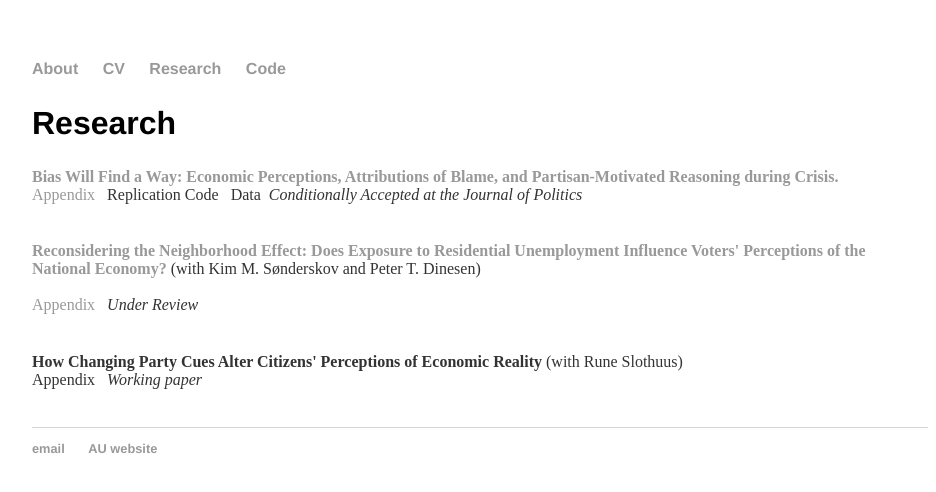
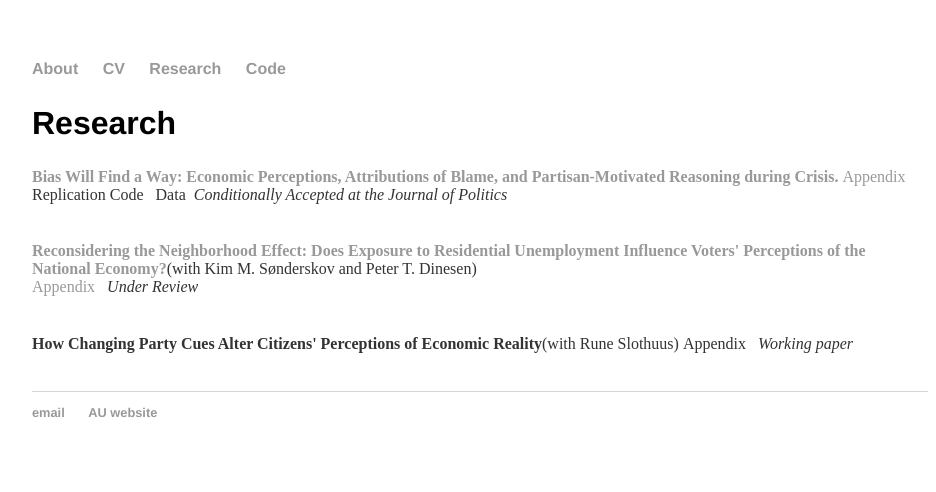
Before and after one commit to mbisgaard/mbisgaard.github.io, a Jekyll site: the page built from research/index.html, in a window 1280 px wide. Shown: the top 492 px of the page, without its empty margins (160-1096 px from the left). Built offline with Jekyll 4.4.1, drawn with Linux system fonts in a browser that asks for light colours.

```diff
--- a/research/index.html
+++ b/research/index.html
@@ -6,7 +6,7 @@ title: mbisgaard::Research
 	<h2>Research</h2>
 
 
-	<pentry><b><a href="https://www.dropbox.com/s/9evclz1cfxld75f/econ-partisan-bias-MBC.pdf?dl=0">Bias Will Find a Way: Economic Perceptions, Attributions of Blame, and Partisan-Motivated Reasoning during Crisis.</a></b> </pentry> <br>
+	<pentry><b><a href="https://www.dropbox.com/s/9evclz1cfxld75f/econ-partisan-bias-MBC.pdf?dl=0">Bias Will Find a Way: Economic Perceptions, Attributions of Blame, and Partisan-Motivated Reasoning during Crisis.</a></b></pentry>
 	<p1><a href="https://www.dropbox.com/s/16g3y7lgwp2xcav/econ-partisan-bias-MBC-APPENDIX.pdf?dl=0">Appendix</a>
 	&nbsp; Replication Code
 	&nbsp; Data
@@ -14,12 +14,12 @@ title: mbisgaard::Research
 
 	<p>&nbsp;</p>
 
-	<pentry><b><a href="https://www.dropbox.com/s/gi8nd5a2nsqnxv2/neighborhood-econ-mbc-kms-ptd.pdf?dl=0">Reconsidering the Neighborhood Effect: Does Exposure to Residential Unemployment Influence Voters' Perceptions of the National Economy?</a></b> (with Kim M. Sønderskov and Peter T. Dinesen)</pentry> <br>
+	<pentry><b><a href="https://www.dropbox.com/s/gi8nd5a2nsqnxv2/neighborhood-econ-mbc-kms-ptd.pdf?dl=0">Reconsidering the Neighborhood Effect: Does Exposure to Residential Unemployment Influence Voters' Perceptions of the National Economy?</a></b>(with Kim M. Sønderskov and Peter T. Dinesen)</pentry>
 	<br><p1><a href="https://www.dropbox.com/s/fvo9c9ylolf1jhj/neighborhood-econ-mbc-kms-ptd-APPENDIX.pdf?dl=0">Appendix</a>
 	&nbsp; <i>Under Review</i></p1>
 
 	<p>&nbsp;</p>
-	<pentry><b>How Changing Party Cues Alter Citizens' Perceptions of Economic Reality</b> (with Rune Slothuus)</pentry> <br>
+	<pentry><b>How Changing Party Cues Alter Citizens' Perceptions of Economic Reality</b>(with Rune Slothuus)</pentry>
 	<p1>Appendix
 	&nbsp; <i>Working paper</i>
 	</p1>
```
